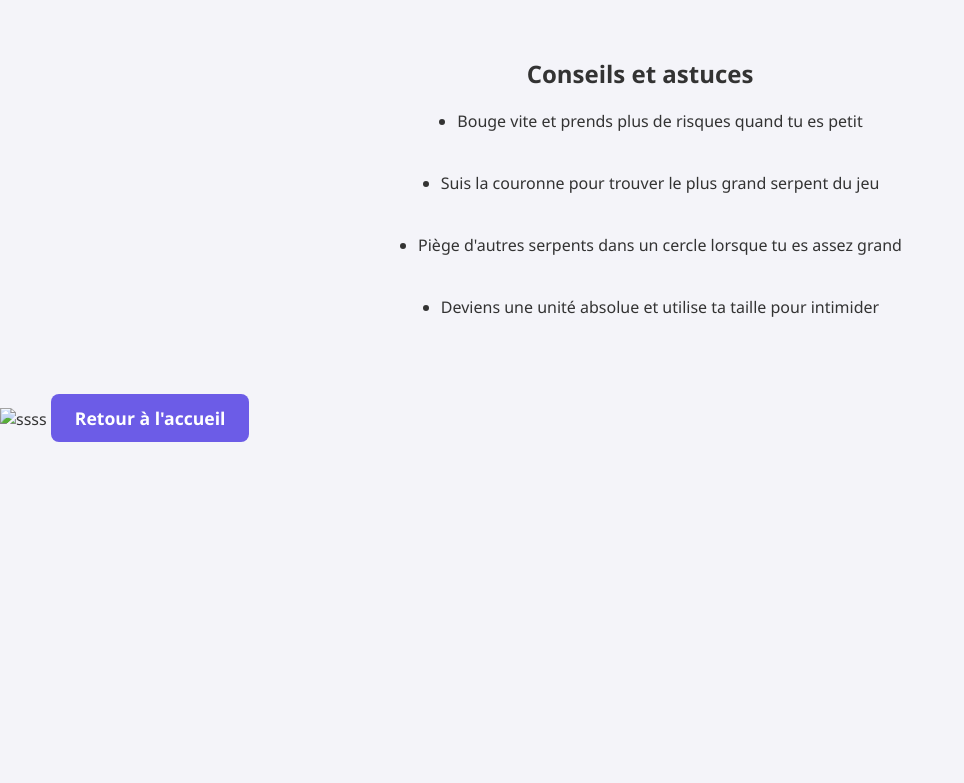
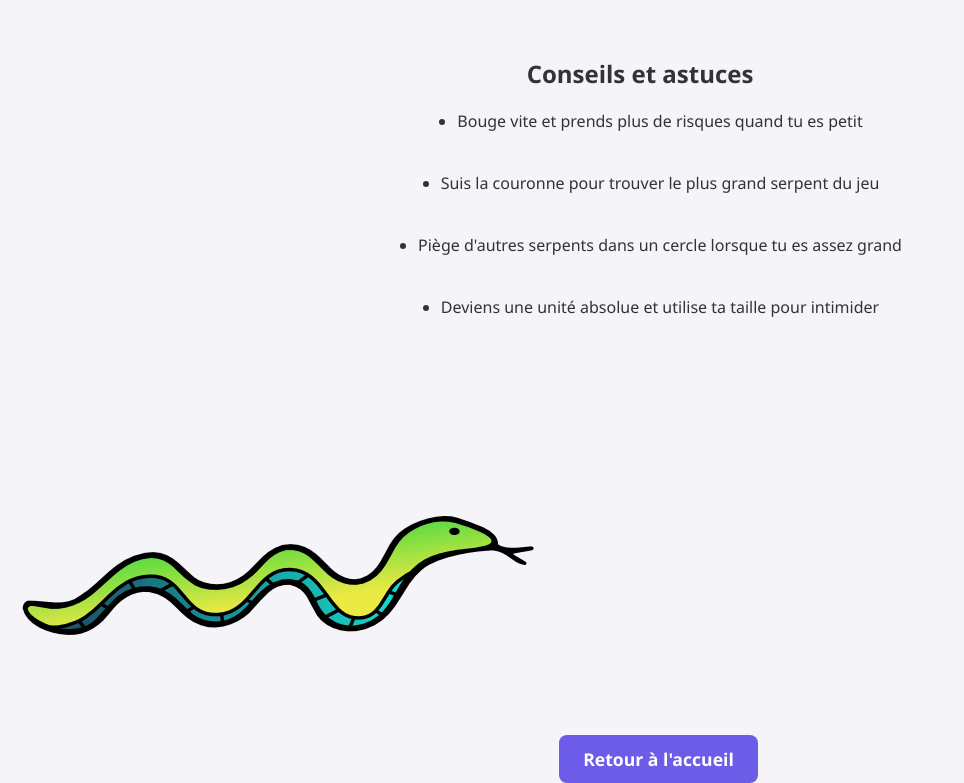
Before and after one commit to KevinproYT2009/KevinproYT2009.github.io, a plain HTML site: page Snake.html in a window 1280 px wide. Shown: the part 842-1625 px from the top of the page, without its empty margins (0-964 px from the left). Before the commit the page ends 1284 px from the top, so only its background shows below. Drawn offline with Linux system fonts and the light colour scheme.

Commit message:
Update Snake.html

```diff
--- a/Snake.html
+++ b/Snake.html
@@ -2,7 +2,7 @@
 <html lang="fr">
     <head>
         <meta charset="UTF-8">
-        <link rel="icon" href="img/lettre-g.png" type="image/png">
+        <link rel="icon" href="lettre-g.png" type="image/png">
         <title>Gamenter - Snake</title>
         <link rel="stylesheet" href="style.css">
     </head>
@@ -38,7 +38,7 @@ En 1982, une nouvelle version nommée Nibbler a été lancée par Rock-Ola, qui
         </ul>
 
 
-        <img src="img/snake_a_1.png" alt="ssss">
+        <img src="snake_a_1.png" alt="ssss">
 
         <a href="index.html" class="cta-button">Retour à l'accueil</a>
 
```
